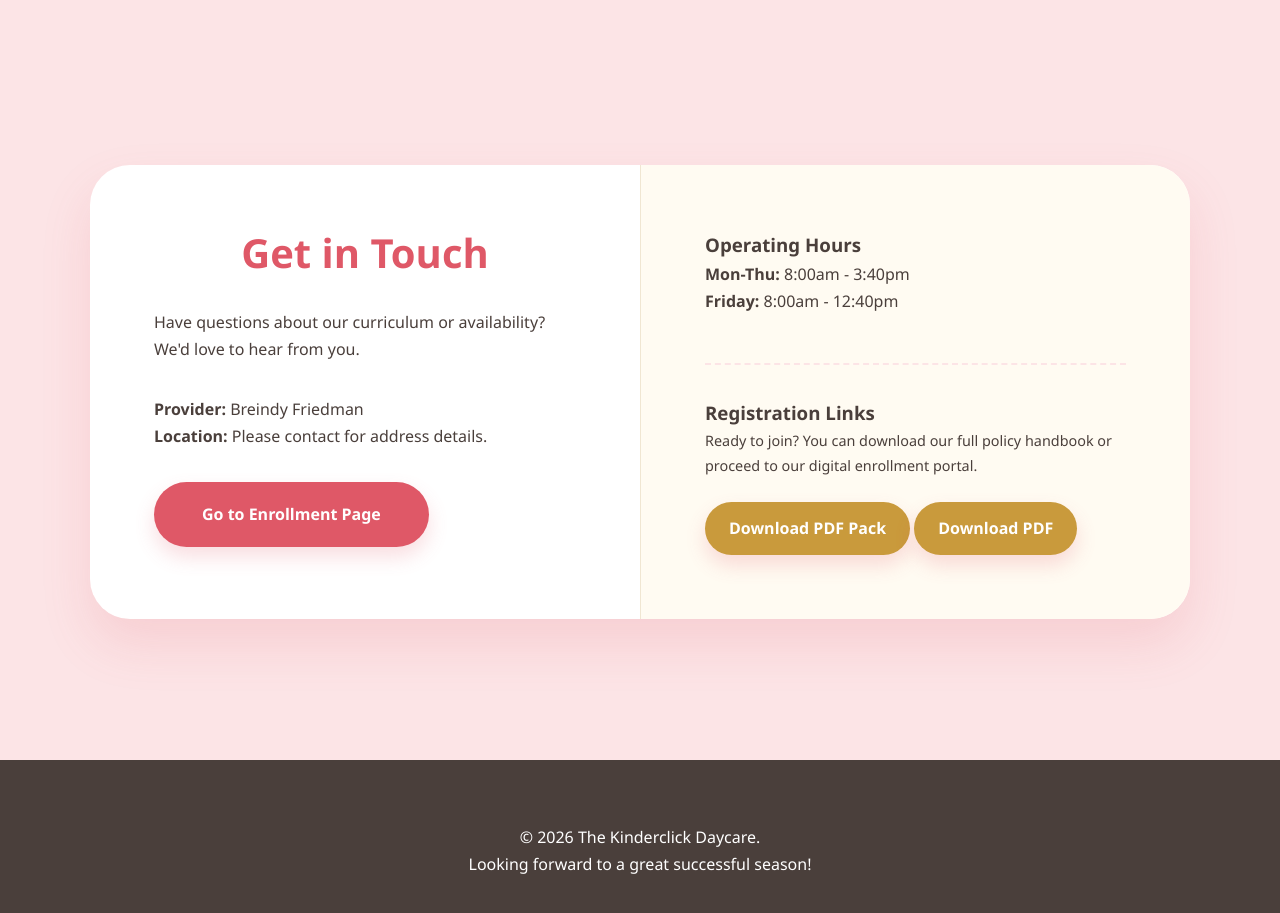
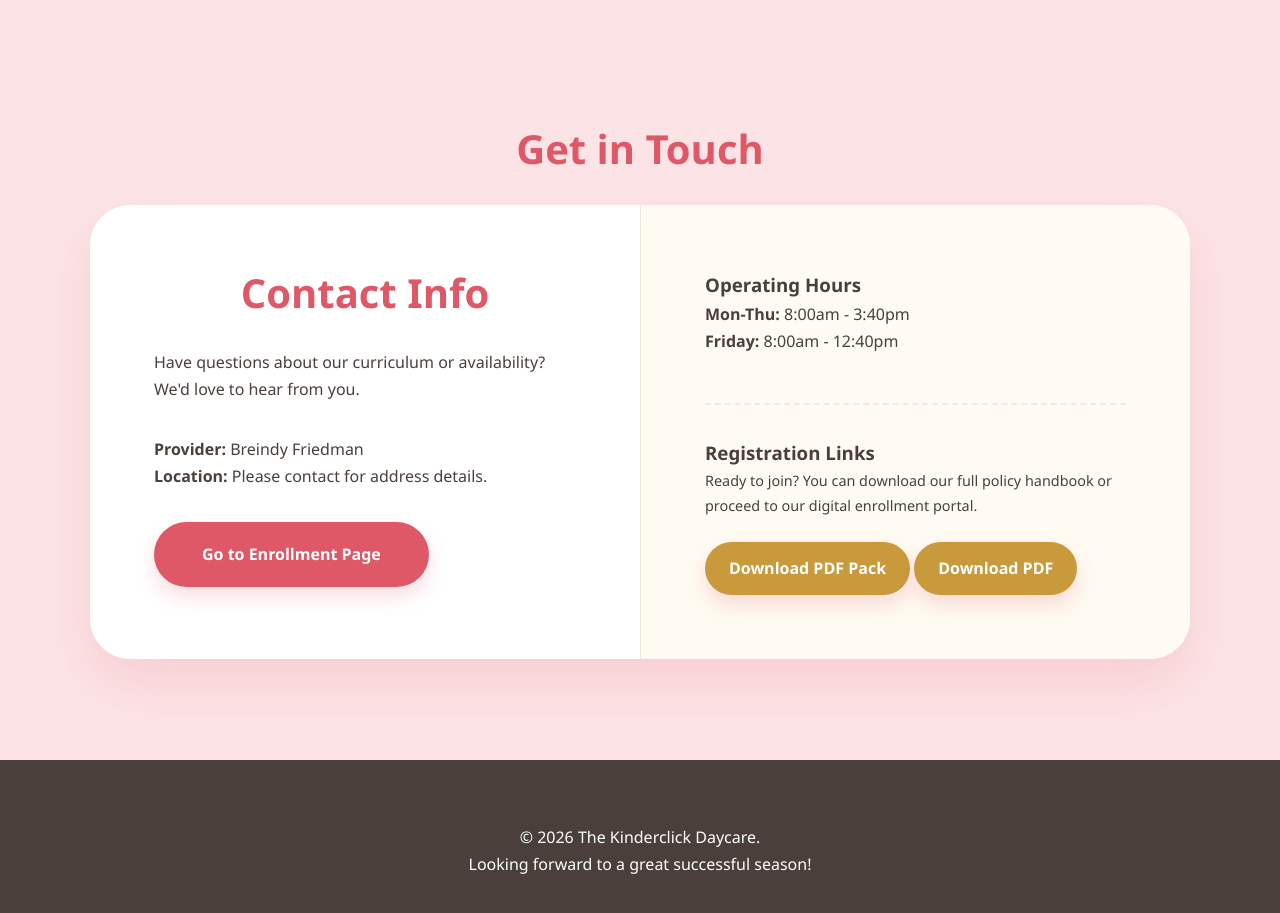
Before and after one commit to Hillelfri/thekinderclick, a plain HTML site: page index.html in a window 1280 px wide. Shown: the part 2440-3353 px from the top of the page. Drawn offline with Linux system fonts and the light colour scheme.

Commit message:
Updated index.html
Updated the HTML structure and styling for improved layout and readability.

```diff
--- a/index.html
+++ b/index.html
@@ -220,9 +220,10 @@
 
     <section id="contact">
         <div class="container">
+	    <h2>Get in Touch</h2>
             <div class="contact-wrapper">
                 <div class="contact-info">
-                    <h2>Get in Touch</h2>
+                    <h2>Contact Info</h2>
                     <p style="margin-bottom: 2rem;">Have questions about our curriculum or availability? We'd love to hear from you.</p>
                     <p><strong>Provider:</strong> Breindy Friedman</p>
                     <p><strong>Location:</strong> Please contact for address details.</p>
```
